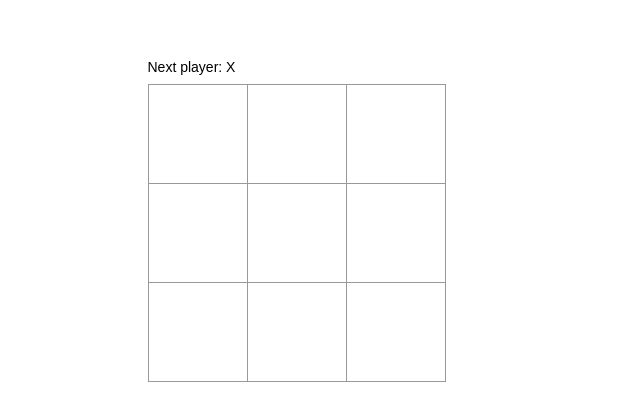
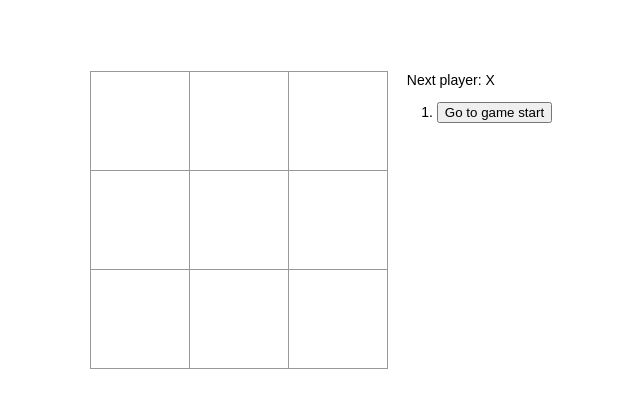
Before and after one commit to KJohn2q/reactjs, a React (Create React App) app in the folder my-app/: page / in a window 1280 px wide. Shown: the top 408 px of the page, without its empty margins (319-959 px from the left). Built offline with nearby package versions, Linux system fonts and the light colour scheme.

Commit message:
game complete

```diff
--- a/my-app/src/game/Game.js
+++ b/my-app/src/game/Game.js
@@ -31,44 +31,17 @@ function Square(props) {
 }
 
 class Board extends React.Component {
-  constructor(props) {
-    super(props);
-    this.state = {
-      squares: Array(9).fill(null),
-      xIsNext: true,
-    };
-  }
-
-  handleClick(i) {
-    const squares = this.state.squares.slice();
-    if (calculateWinner(squares) || squares[i]) {
-      return;
-    }
-    squares[i] = this.state.xIsNext ? 'X' : 'O';
-    this.setState({squares: squares,
-      xIsNext : !this.state.xIsNext,});
-  }
 
   renderSquare(i) {
     return (
-      <Square value={this.state.squares[i]}
-      onClick={()=>this.handleClick(i)} />
+      <Square value={this.props.squares[i]}
+      onClick={()=>this.props.onClick(i)} />
     );
   }
 
   render() {
-    const winner = calculateWinner(this.state.squares);
-    let status;
-
-    if (winner) {
-      status = 'Winner: ' + winner;
-    } else {
-      status = 'Next player: ' + (this.state.xIsNext ? 'X' : 'O');
-    }
-
     return (
       <div>
-        <div className="status">{status}</div>
         <div className="board-row">
           {this.renderSquare(0)}
           {this.renderSquare(1)}
@@ -90,15 +63,72 @@ class Board extends React.Component {
 }
 
 class Game extends React.Component {
+
+  constructor(props) {
+    super(props);
+    this.state = {
+      history: [{
+        squares: Array(9).fill(null),
+      }],
+      stepNumber: 0,
+      xIsNext: true,
+    }
+  }
+
+  handleClick(i) {
+    const history = this.state.history.slice(0, this.state.stepNumber + 1);
+    const current = history[history.length - 1];
+    const squares = current.squares.slice();
+
+    if (calculateWinner(squares) || squares[i]) {
+      return;
+    }
+    squares[i] = this.state.xIsNext ? 'X' : 'O';
+    this.setState({
+      history: history.concat([{
+        squares: squares,
+      }]),
+      stepNumber: history.length,
+      xIsNext : !this.state.xIsNext,
+    });
+  }
+
+  jumpTo(step) {
+    this.setState({
+      stepNumber: step,
+      xIsNext: (step % 2) === 0,
+    });
+  }
+
   render() {
+    const history = this.state.history;
+    const current = history[this.state.stepNumber];
+    const winner = calculateWinner(current.squares);
+
+    const moves = history.map((step, move) => {
+      const desc = move ? 'Go to move #' + move : 'Go to game start';
+      return (
+        <li key={move}>
+            <button onClick={() => this.jumpTo(move)}>{desc}</button>
+        </li>
+      );
+    })
+
+    let status;
+    if (winner) {
+      status = "Winner: "+winner;
+    } else {
+      status = "Next player: " + (this.state.xIsNext ? 'X' : 'O');
+    }
+
     return (
       <div className="game">
         <div className="game-board">
-          <Board />
+          <Board squares={current.squares} onClick={(i) => this.handleClick(i)} />
         </div>
         <div className="game-info">
-          <div>{/* status */}</div>
-          <ol>{/* TODO */}</ol>
+          <div>{status}</div>
+          <ol>{moves}</ol>
         </div>
       </div>
     );
```
